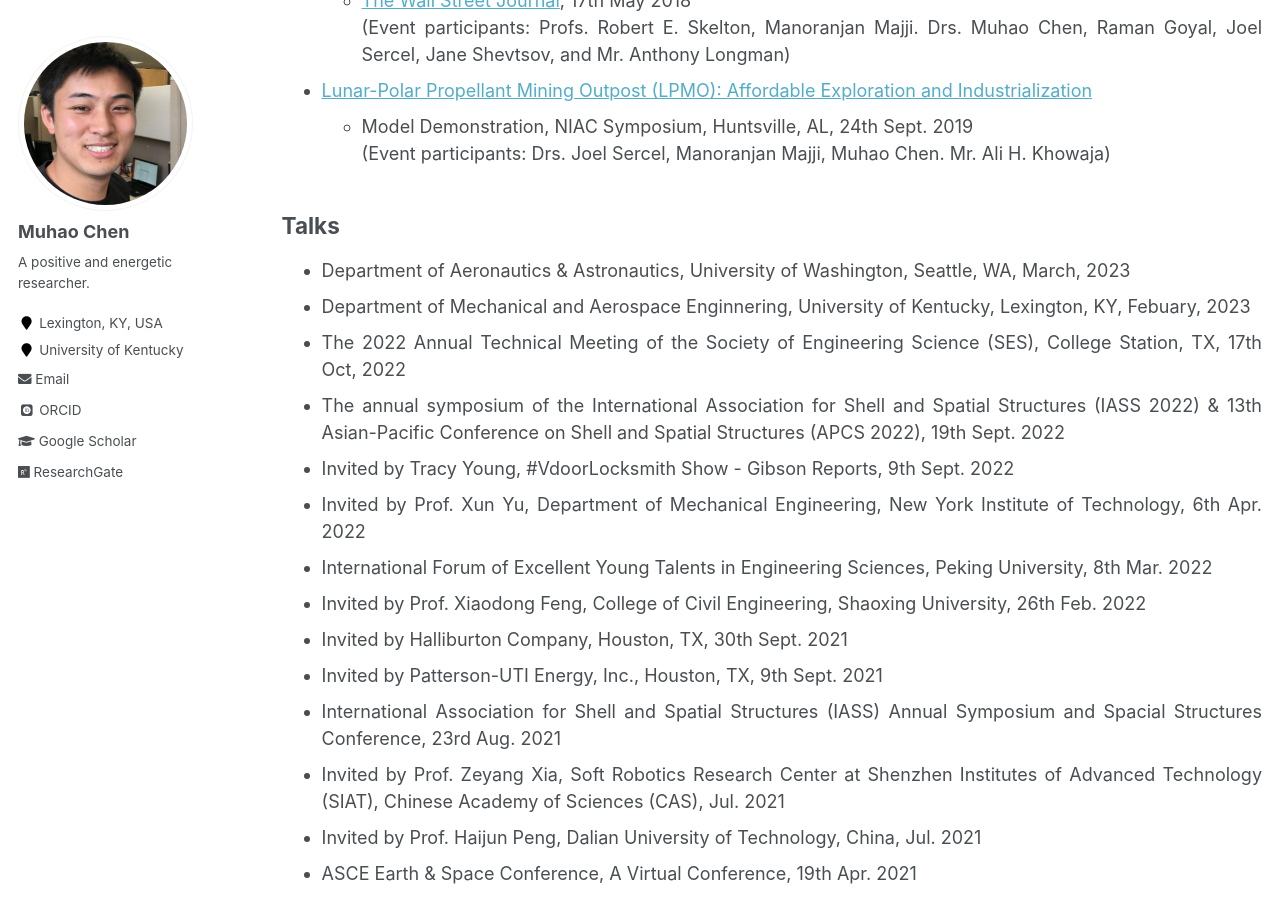
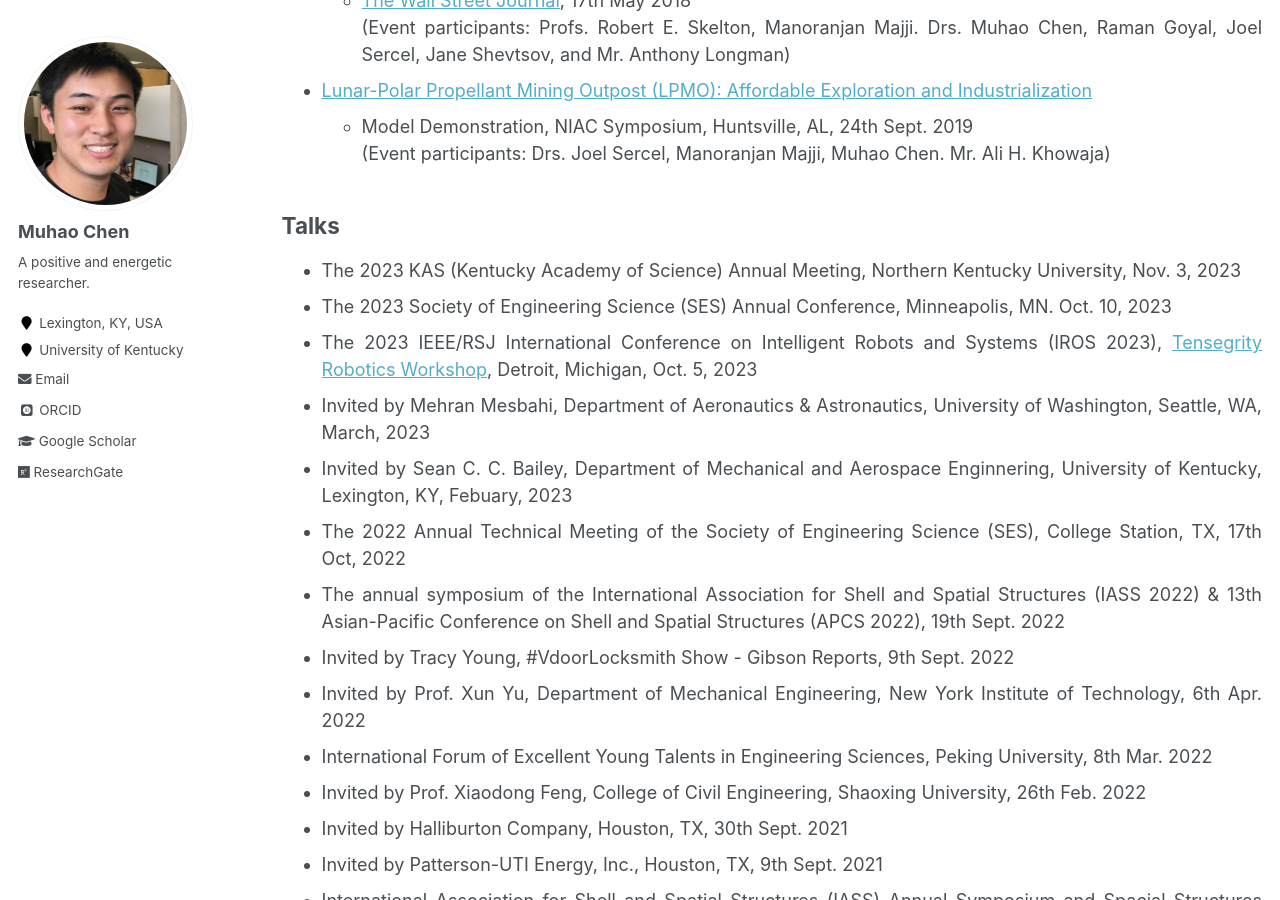
Before and after one commit to Muhao-Chen/muhao-chen.github.io, a Jekyll site: the page built from _pages/professional-activities.md, in a window 1280 px wide and 900 px high, scrolled down 672 px. Built offline with Jekyll 4.4.1, drawn with Linux system fonts in a browser that asks for light colours; some web fonts are replaced.

Commit message:
Update professional-activities.md

```diff
--- a/_pages/professional-activities.md
+++ b/_pages/professional-activities.md
@@ -38,8 +38,11 @@ toc_max_header: 1
  <!--(https://livestream.com/viewnow/niac2019/videos/196913328)-->
 
 ## Talks
-* Department of Aeronautics & Astronautics, University of Washington, Seattle, WA, March, 2023
-* Department of Mechanical and Aerospace Enginnering, University of Kentucky, Lexington, KY, Febuary, 2023
+* The 2023 KAS (Kentucky Academy of Science) Annual Meeting, Northern Kentucky University, Nov. 3, 2023
+* The 2023 Society of Engineering Science (SES) Annual Conference, Minneapolis, MN. Oct. 10, 2023
+* The 2023 IEEE/RSJ International Conference on Intelligent Robots and Systems (IROS 2023), [Tensegrity Robotics Workshop](https://www.eng.yale.edu/faboratory/tensegrityworkshop/), Detroit, Michigan, Oct. 5, 2023
+* Invited by Mehran Mesbahi, Department of Aeronautics & Astronautics, University of Washington, Seattle, WA, March, 2023
+* Invited by Sean C. C. Bailey, Department of Mechanical and Aerospace Enginnering, University of Kentucky, Lexington, KY, Febuary, 2023
 * The 2022 Annual Technical Meeting of the Society of Engineering Science (SES), College Station, TX, 17th Oct, 2022
 * The annual symposium of the International Association for Shell and Spatial Structures (IASS 2022) & 13th Asian-Pacific Conference on Shell and Spatial Structures (APCS 2022), 19th Sept. 2022
 * Invited by Tracy Young, #VdoorLocksmith Show - Gibson Reports, 9th Sept. 2022
```
